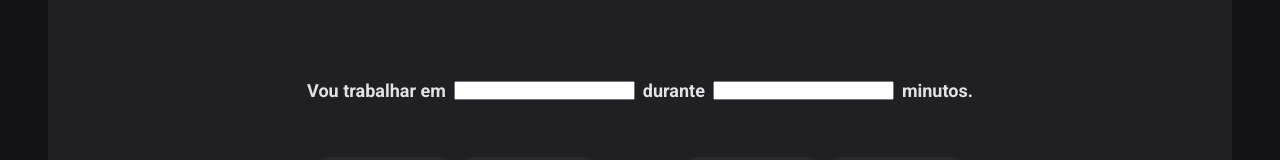
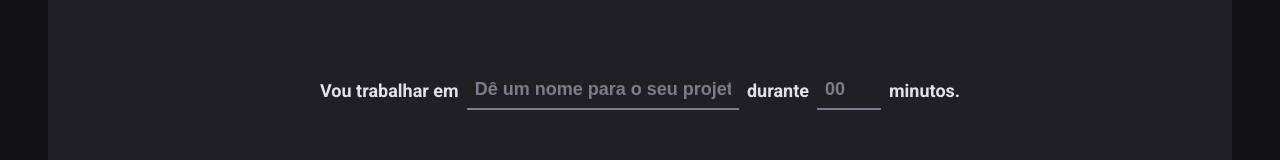
Before and after one commit to devkazu/02-ignite-timer, a React (Vite) app: page / in a window 1280 px wide. Shown: the part 130-290 px from the top of the page. Built offline with nearby package versions, Linux system fonts and the light colour scheme.

Commit message:
feat: estilizando inputs

```diff
--- a/src/pages/Home/index.tsx
+++ b/src/pages/Home/index.tsx
@@ -3,8 +3,10 @@
   CountdownContainer,
   FormContainer,
   HomeContainer,
+  MinutesAmountInput,
   Separator,
   StartCountdownButton,
+  TaskInput,
 } from "./styles";
 
 export function Home() {
@@ -13,10 +15,18 @@
       <form action="">
         <FormContainer>
           <label htmlFor="task">Vou trabalhar em</label>
-          <input id="task" type="text" />
+          <TaskInput
+            id="task"
+            type="text"
+            placeholder="Dê um nome para o seu projeto"
+          />
 
           <label htmlFor="minutesAmount">durante</label>
-          <input id="minutesAmount" type="number" />
+          <MinutesAmountInput
+            id="minutesAmount"
+            type="number"
+            placeholder="00"
+          />
 
           <span>minutos.</span>
         </FormContainer>
--- a/src/pages/Home/styles.ts
+++ b/src/pages/Home/styles.ts
@@ -78,3 +78,32 @@
     cursor: not-allowed;
   }
 `;
+
+const BaseInput = styled.input`
+  background-color: transparent;
+  height: 2.5rem;
+  border: 0;
+  border-bottom: 2px solid ${(props) => props.theme["gray-500"]};
+  font-weight: bold;
+  font-size: 1.125rem;
+  padding: 0 0.5rem;
+  color: ${(props) => props.theme["gray-100"]};
+
+  &::placeholder {
+    color: ${(props) => props.theme["gray-500"]};
+  }
+
+  &:focus {
+    box-shadow: none;
+    border-color: ${(props) => props.theme["green-500"]};
+  }
+`;
+
+export const TaskInput = styled(BaseInput)`
+  flex: 1;
+`;
+
+export const MinutesAmountInput = styled(BaseInput)`
+  background-color: transparent;
+  width: 4rem;
+`;
```
